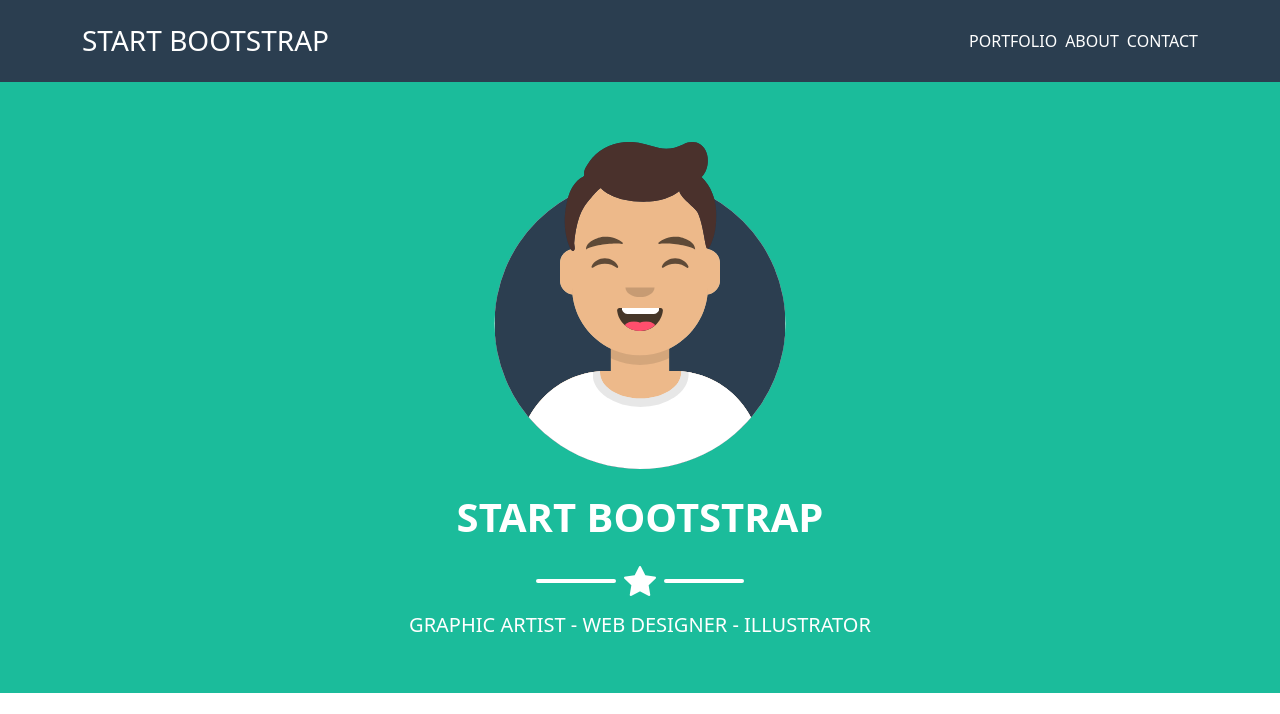
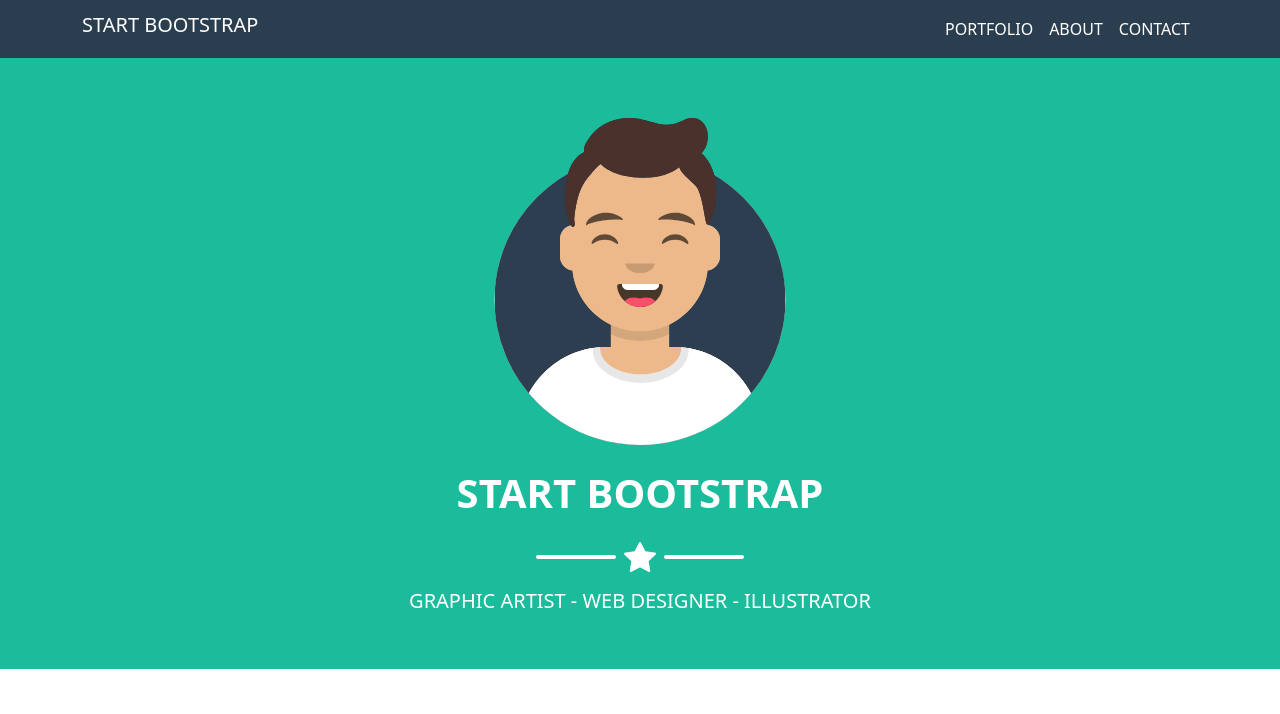
Before and after one commit to jacopo-derrico/html-css-bootstrap-freelancer, a plain HTML site: page index.html in a window 1280 px wide. Shown: the top 714 px of the page. Drawn offline with nearby package versions, Linux system fonts and the light colour scheme.

Commit message:
changed navbar and partially styled

```diff
--- a/assets/css/style.css
+++ b/assets/css/style.css
@@ -48,13 +48,16 @@ h3 {
     color: var(--primaryTextColor);
 }
 
-#jd-header h3,
-#jd-header li {
-    text-transform: uppercase;
+.navbar-brand {
+    color: var(--primaryTextColor);
 }
 
-#jd-header i {
-    font-size: 2rem;
+.nav-link {
+    color: var(--primaryTextColor);
+}
+
+.navbar-toggler {
+    color: var(--primaryTextColor);
 }
 
 /* !SECTION HEADER END */
--- a/index.html
+++ b/index.html
@@ -19,20 +19,31 @@
 <body>
 
     <!-- SECTION HEADER -->
+
     <header id="jd-header">
-        <div class="container-md py-4">
-            <div class="d-flex justify-content-between align-items-center">
-                <h3 class="mb-0">start bootstrap</h3>
-                <div class="d-flex align-items-center">
-                    <i class="bi bi-list d-md-none"></i>
-                    <ul class="list-unstyled d-none d-md-flex mb-0 gap-2">
-                        <li>portfolio</li>
-                        <li>about</li>
-                        <li>contact</li>
+        <nav class="navbar navbar-expand-md">
+            <div class="container">
+                <a class="navbar-brand h1 text-uppercase" href="#">start bootstrap</a>
+                <button class="navbar-toggler" type="button" data-bs-toggle="collapse"
+                    data-bs-target="#navbarSupportedContent" aria-controls="navbarSupportedContent"
+                    aria-expanded="false" aria-label="Toggle navigation">
+                    <span class="navbar-toggler-icon"></span>
+                </button>
+                <div class="collapse navbar-collapse" id="navbarSupportedContent">
+                    <ul class="navbar-nav ms-auto mb-lg-0">
+                        <li class="nav-item text-uppercase">
+                            <a class="nav-link" aria-current="page" href="#">portfolio</a>
+                        </li>
+                        <li class="nav-item text-uppercase">
+                            <a class="nav-link" href="#">about</a>
+                        </li>
+                        <li class="nav-item text-uppercase">
+                            <a class="nav-link" href="#">contact</a>
+                        </li>
                     </ul>
                 </div>
             </div>
-        </div>
+        </nav>
     </header>
     <!-- !SECTION HEADER END -->
 
```
